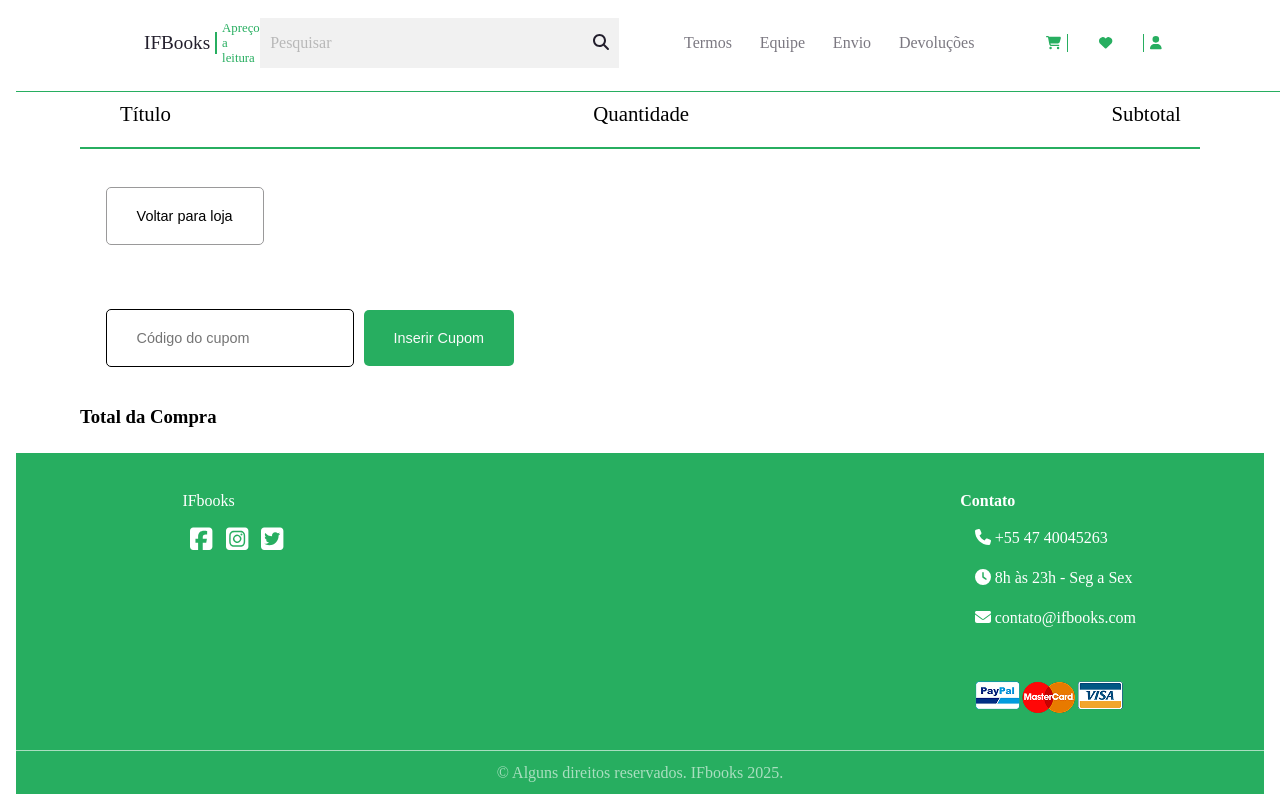
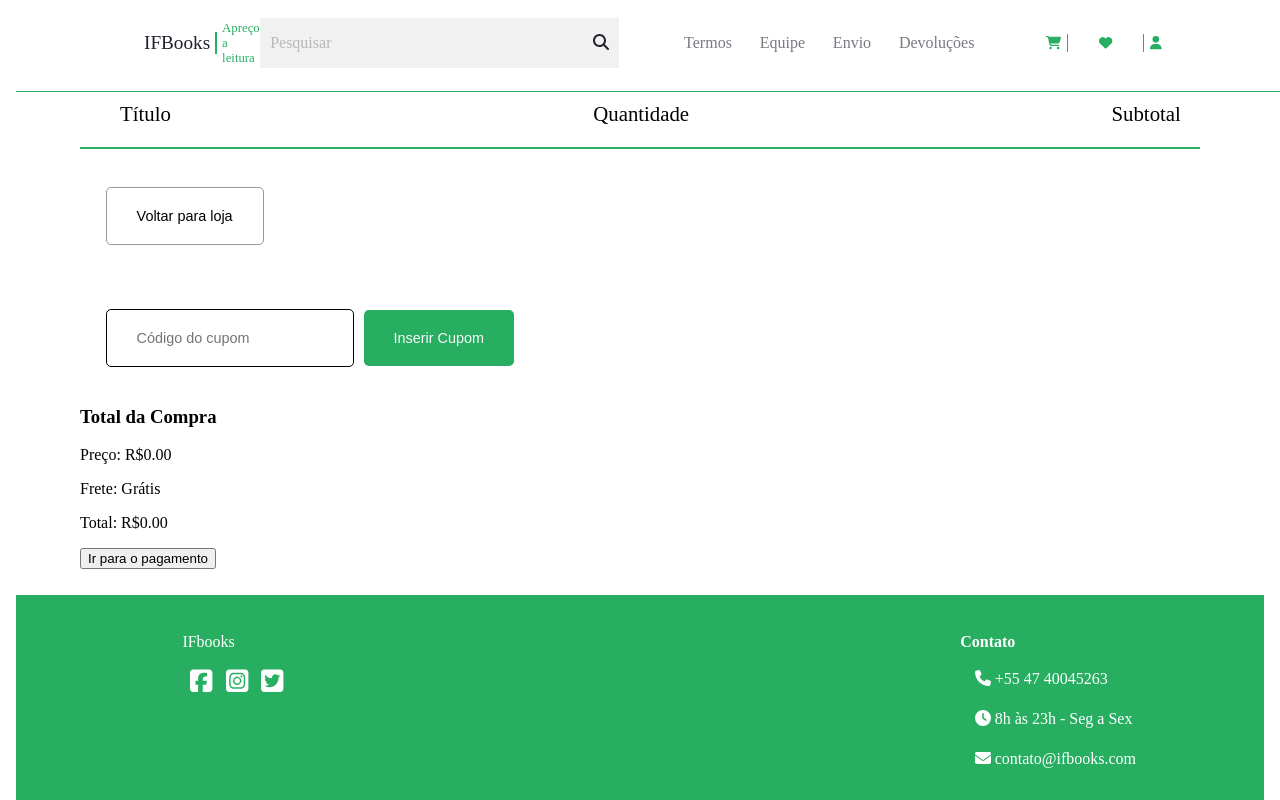
Before and after one commit to trabalhos-2info2/projeto_livraria, a Vue app: page / in a window 1280 px wide. Both pictures are taken after a click on the button 1053 px from the left and 43 px from the top of the page. Shown: the top 800 px of the page. Built offline with nearby package versions, Linux system fonts and the light colour scheme.

Commit message:
FEAT: Total da compra funcional #25

```diff
--- a/src/App.vue
+++ b/src/App.vue
@@ -1,5 +1,5 @@
 <script setup>
-import { ref } from 'vue';
+import { ref, computed } from 'vue';
 
 const produtos = [
   {
@@ -88,9 +88,11 @@ function decrementar(item) {
   }
 }
 
-function totalCompra() {
-
-}
+const total = computed(() => {
+  return carrinho.value.reduce((acc, item) => {
+    return acc + item.quantidade * item.produto.preco;
+  }, 0);
+});
 
 </script>
 
@@ -228,6 +230,10 @@ function totalCompra() {
         </div>
         <div class="totalCompra">
           <h3>Total da Compra</h3>
+          <p>Preço: R${{ total.toFixed(2) }}</p>
+          <p>Frete: Grátis</p>
+          <p class="total-valor">Total: R${{ total.toFixed(2) }}</p>
+          <button>Ir para o pagamento</button>
         </div>
 
       </section>
```
